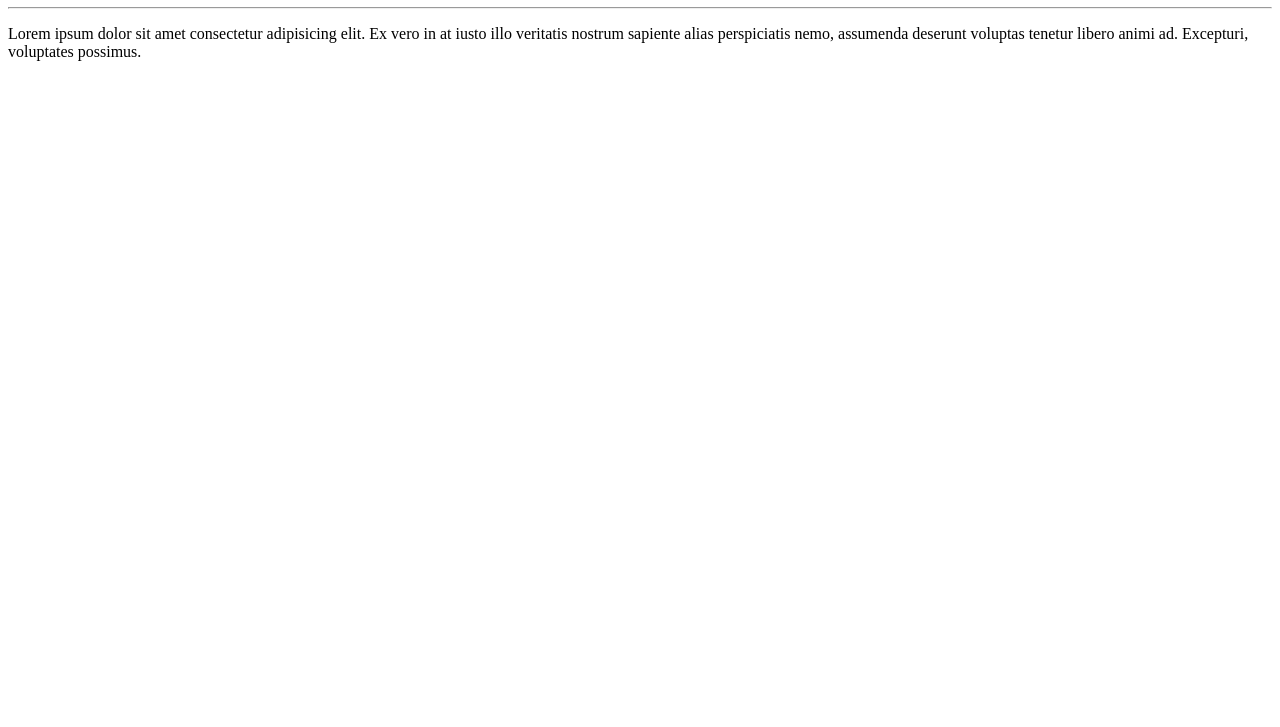
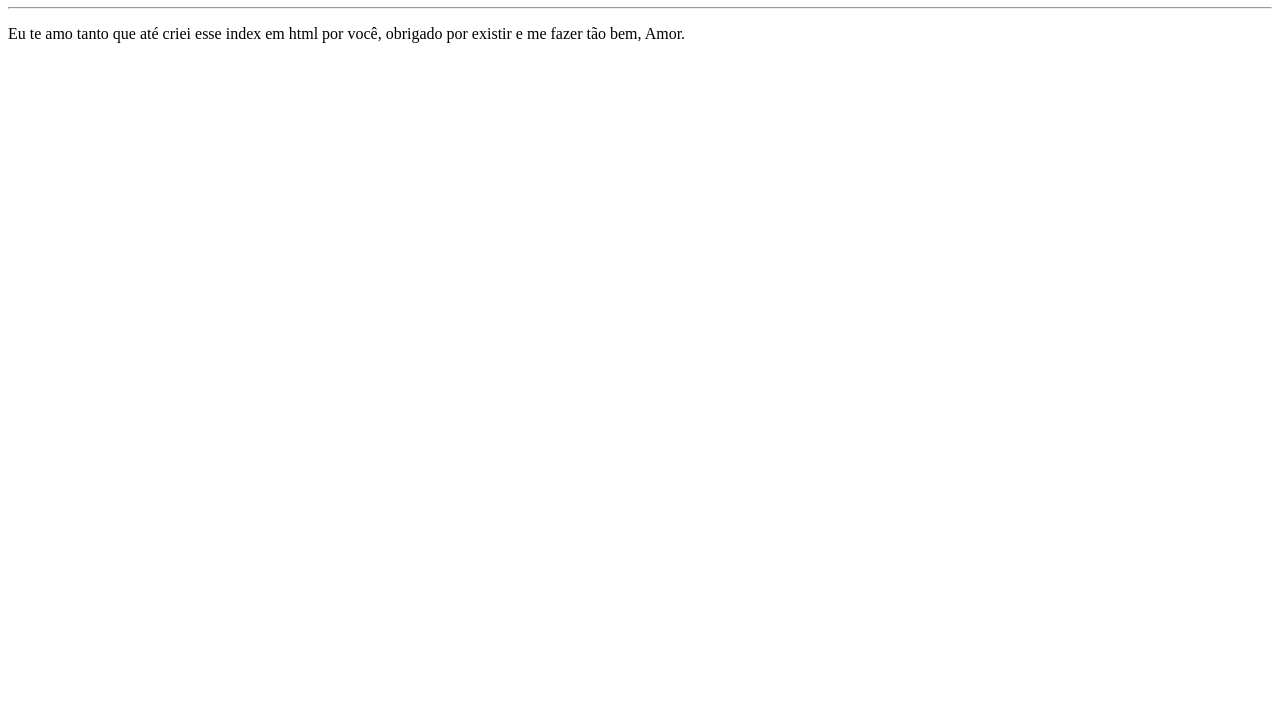
Before and after one commit to LordSoul01/Tst-git, a plain HTML site: page teste/index.html in a window 1280 px wide. Shown: the part 73-800 px from the top of the page. Drawn offline with Linux system fonts and the light colour scheme.

Commit message:
Declaração
Declaração para a minha namorada <3

```diff
--- a/teste/index.html
+++ b/teste/index.html
@@ -4,11 +4,11 @@
     <meta charset="UTF-8">
     <meta http-equiv="X-UA-Compatible" content="IE=edge">
     <meta name="viewport" content="width=device-width, initial-scale=1.0">
-    <title>Meu primeiro teste de repositório</title>
+    <title>Ao Amor da minha Vida</title>
 </head>
 <body>
     <h1>Olá, Mundo!</h1>
     <hr>
-    <p>Lorem ipsum dolor sit amet consectetur adipisicing elit. Ex vero in at iusto illo veritatis nostrum sapiente alias perspiciatis nemo, assumenda deserunt voluptas tenetur libero animi ad. Excepturi, voluptates possimus.</p>
+    <p>Eu te amo tanto que até criei esse index em html por você, obrigado por existir e me fazer tão bem, Amor.</p>
 </body>
 </html>
```
